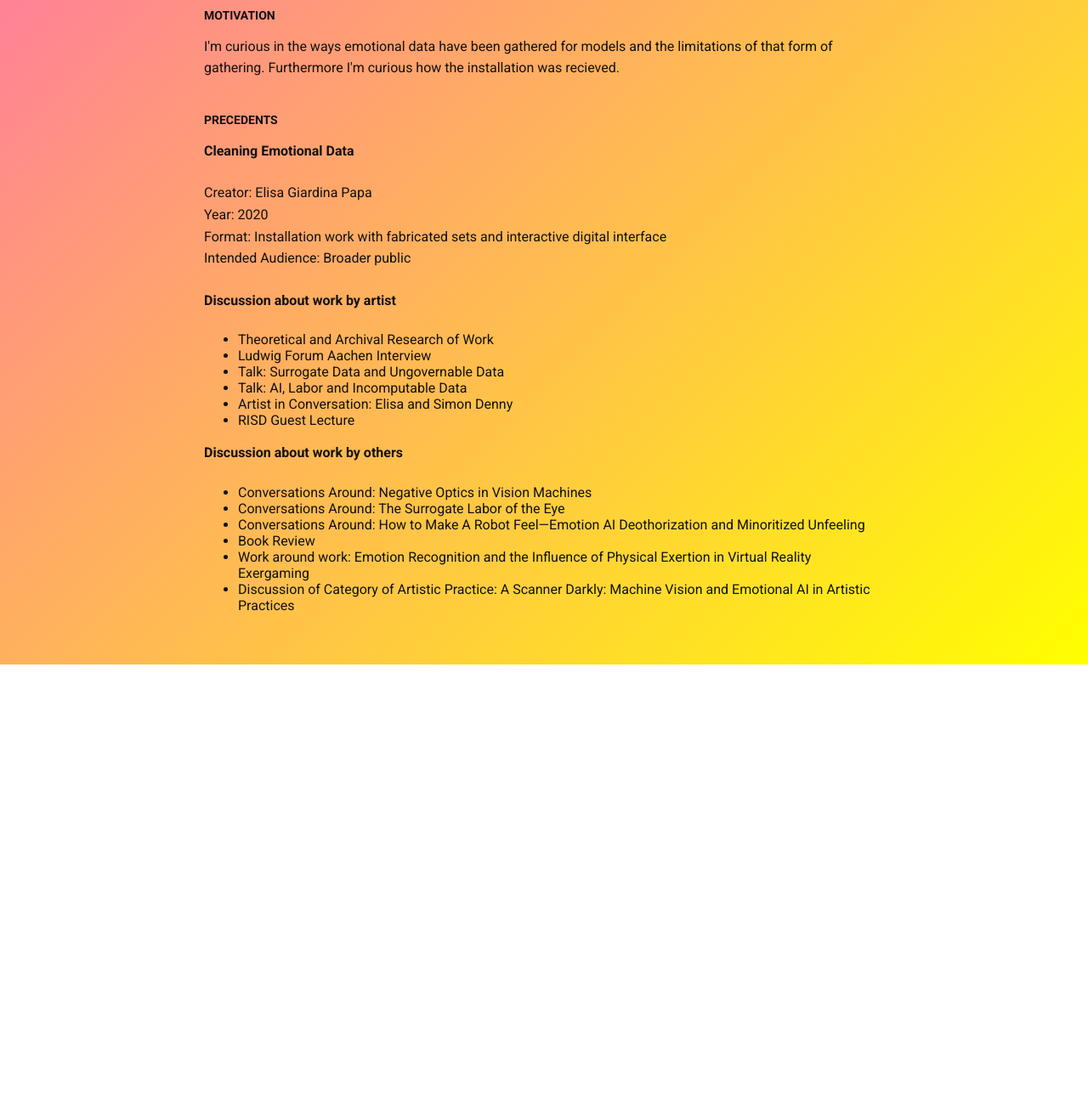
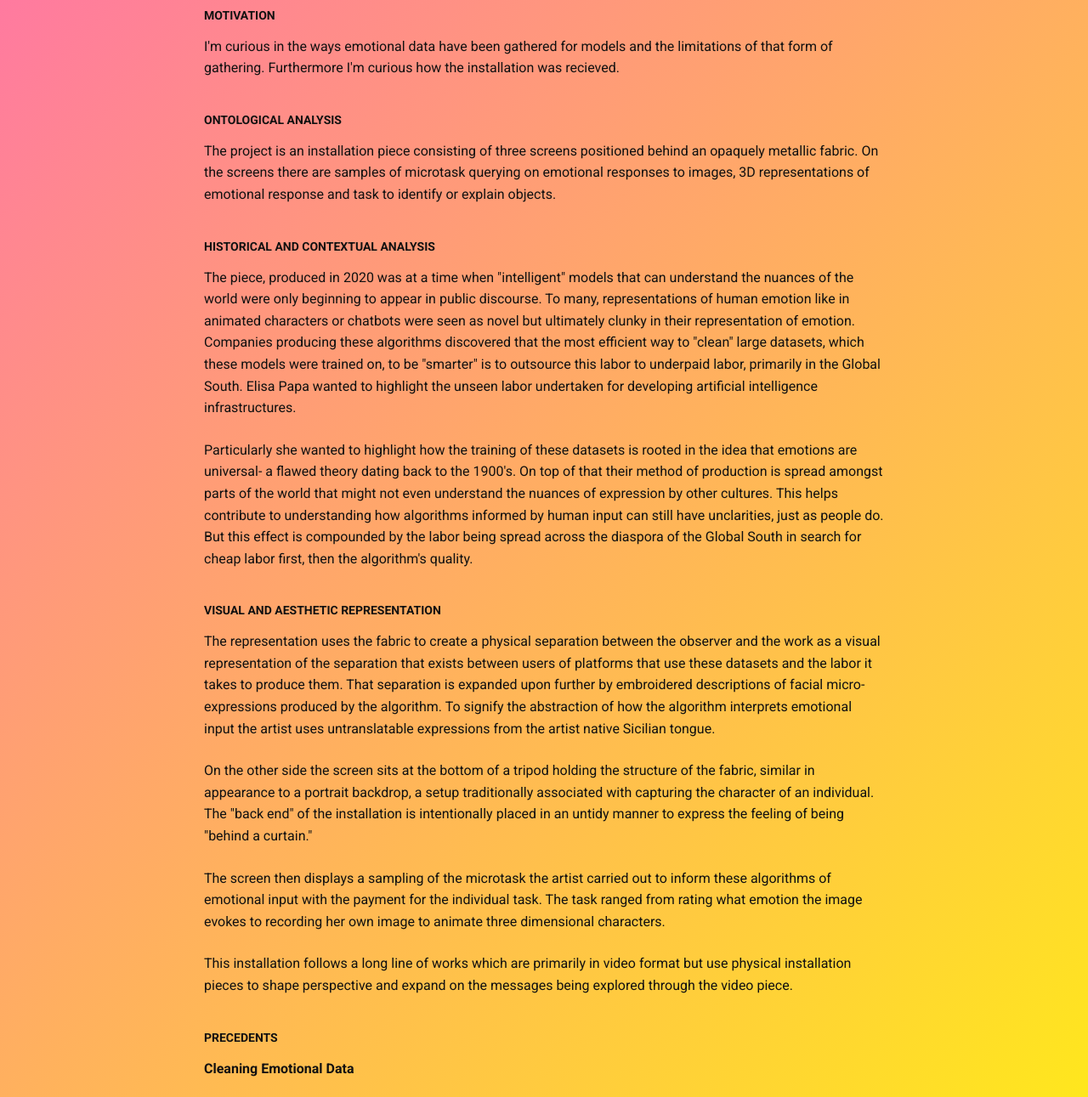
Before and after one commit to Zackfish98/ZGSAPP, a plain HTML site: page Assignment 1 Website/index.html in a window 1280 px wide. Shown: the part 400-1691 px from the top of the page at 85% size. Before the commit the page ends 1182 px from the top, so only its background shows below. Drawn offline with Linux system fonts and the light colour scheme.

Commit message:
Update index.html

```diff
--- a/Assignment 1 Website/index.html
+++ b/Assignment 1 Website/index.html
@@ -26,6 +26,16 @@
         <p>TBD</p>
         <div class="section-title">Motivation</div>
         <p>I'm curious in the ways emotional data have been gathered for models and the limitations of that form of gathering. Furthermore I'm curious how the installation was recieved.</p>
+<div class="section-title">Ontological analysis</div>
+<p>The project is an installation piece consisting of three screens positioned behind an opaquely metallic fabric. On the screens there are samples of microtask querying on emotional responses to images, 3D representations of emotional response and task to identify or explain objects.</p>
+<div class="section-title">Historical and Contextual analysis</div>
+<p>The piece, produced in 2020 was at a time when "intelligent" models that can understand the nuances of the world were only beginning to appear in public discourse. To many, representations of human emotion like in animated characters or chatbots were seen as novel but ultimately clunky in their representation of emotion. Companies producing these algorithms discovered that the most efficient way to "clean" large datasets, which these models were trained on, to be "smarter" is to outsource this labor to underpaid labor, primarily in the Global South. Elisa Papa wanted to highlight the unseen labor undertaken for developing artificial intelligence infrastructures.</p>
+<p>Particularly she wanted to highlight how the training of these datasets is rooted in the idea that emotions are universal- a flawed theory dating back to the 1900's. On top of that their method of production is spread amongst parts of the world that might not even understand the nuances of expression by other cultures. This helps contribute to understanding how algorithms informed by human input can still have unclarities, just as people do. But this effect is compounded by the labor being spread across the diaspora of the Global South in search for cheap labor first, then the algorithm's quality.</p>
+<div class="section-title">Visual and Aesthetic representation</div>
+<p>The representation uses the fabric to create a physical separation between the observer and the work as a visual representation of the separation that exists between users of platforms that use these datasets and the labor it takes to produce them. That separation is expanded upon further by embroidered descriptions of facial micro-expressions produced by the algorithm. To signify the abstraction of how the algorithm interprets emotional input the artist uses untranslatable expressions from the artist native Sicilian tongue.</p>
+<p>On the other side the screen sits at the bottom of a tripod holding the structure of the fabric, similar in appearance to a portrait backdrop, a setup traditionally associated with capturing the character of an individual. The "back end" of the installation is intentionally placed in an untidy manner to express the feeling of being "behind a curtain."</p>
+<p>The screen then displays a sampling of the microtask the artist carried out to inform these algorithms of emotional input with the payment for the individual task. The task ranged from rating what emotion the image evokes to recording her own image to animate three dimensional characters.</p>
+<p>This installation follows a long line of works which are primarily in video format but use physical installation pieces to shape perspective and expand on the messages being explored through the video piece.</p>
 <div class="section-title">Precedents</div>
 <div class="precedent-entry">
     <p class="precedent-name"><strong>Cleaning Emotional Data</strong></p>
```
